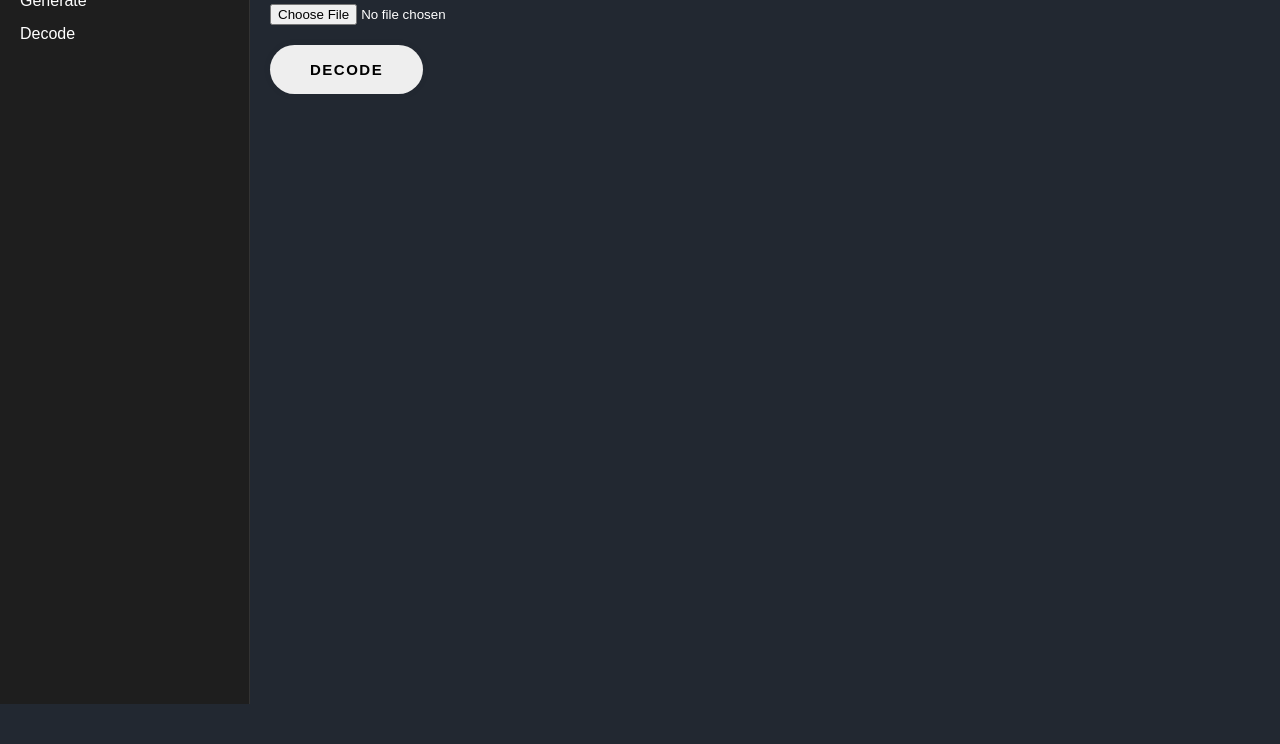
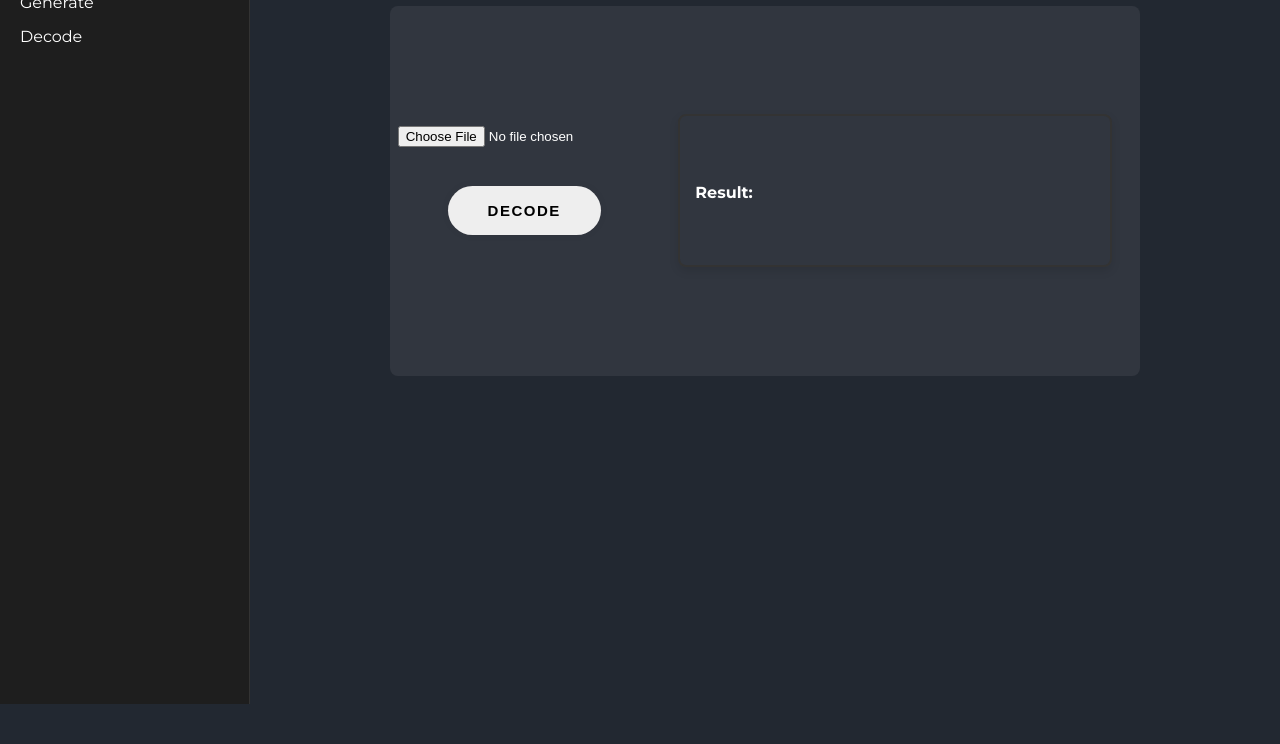
Before and after one commit to davidszatmari/QRCodeWebsite, a website: page views/decode.html in a window 1280 px wide. Shown: the part 96-840 px from the top of the page. Before the commit the page ends 800 px from the top, so only its background shows below. Drawn offline with Linux system fonts and the light colour scheme; files whose address does not match are found by name.

Commit message:
decode css

```diff
--- a/public/script_decode.js
+++ b/public/script_decode.js
@@ -1,6 +1,6 @@
 const form = document.getElementById("decodeForm");
 const message = document.getElementById("message");
-const result = document.getElementById("result");
+const result = document.getElementById("result-text");
 
 form.addEventListener("submit", async (e) => {
   e.preventDefault();
@@ -18,7 +18,7 @@ form.addEventListener("submit", async (e) => {
 
     if (response.ok) {
       message.textContent = "QR code decoded successfully!";
-      result.textContent = `Result: ${data.decodedText}`;
+      result.textContent = data.decodedText;
     } else {
       message.textContent =
         "Error: " + (data.error || "Failed to decode QR code.");
--- a/public/style.css
+++ b/public/style.css
@@ -10,12 +10,15 @@ body {
 }
 
 .side-panel {
+  position: fixed;
+  top: 0;
+  left: 0;
   width: 250px;
   background-color: #1e1e1e;
   padding: 20px;
   box-sizing: border-box;
   border-right: 1px solid #333;
-  height: auto;
+  height: 100vh;
   -webkit-user-select: none;
   -khtml-user-select: none;
   -moz-user-select: none;
@@ -34,8 +37,10 @@ h1 {
 }
 
 .main-content {
+  margin-left: 250px;
   flex-grow: 1;
   padding: 20px;
+  height: 100%;
 }
 
 .side-panel ul {
@@ -137,7 +142,8 @@ input:focus ~ .input-border {
   transition: 100ms;
 }
 
-#generate {
+#generate,
+#decode {
   display: flex;
   flex-direction: column;
   align-items: center;
@@ -162,6 +168,22 @@ input:focus ~ .input-border {
   box-shadow: 0px 4px 10px rgba(0, 0, 0, 0.1);
 }
 
+.result-content-decode {
+  display: flex;
+  margin: 20px;
+  max-width: 400px;
+  min-width: 400px;
+  min-height: 58px;
+  padding: 15px;
+  border: #333 solid 2px;
+  border-radius: 8px;
+  box-shadow: 0px 4px 10px rgba(0, 0, 0, 0.1);
+  flex-direction: column;
+  word-wrap: break-word;
+  overflow: hidden;
+  white-space: normal;
+}
+
 .first-section {
   display: flex;
   flex-direction: row;
@@ -173,6 +195,7 @@ input:focus ~ .input-border {
   margin-right: 120px;
   margin-left: 120px;
 }
+
 .file-upload-form {
   width: fit-content;
   height: fit-content;
@@ -283,4 +306,10 @@ input:focus ~ .input-border {
   -ms-user-select: none;
   -o-user-select: none;
   user-select: none;
+  margin-top: 40px;
+  margin-left: 10px;
 }
+
+.bold-text {
+  font-weight: bold;
+}
--- a/views/decode.html
+++ b/views/decode.html
@@ -5,6 +5,10 @@
     <meta name="viewport" content="width=device-width, initial-scale=1.0" />
     <title>Document</title>
     <link rel="stylesheet" href="/style.css" />
+    <link
+      href="https://fonts.googleapis.com/css2?family=Montserrat:ital,wght@0,100..900;1,100..900&display=swap"
+      rel="stylesheet"
+    />
   </head>
   <body>
     <div class="side-panel">
@@ -17,12 +21,19 @@
 
     <div class="main-content">
       <h1>Decode QR Code</h1>
-      <form id="decodeForm">
-        <input type="file" name="qrImage" accept="image/*" required /> <br />
-        <button class="btn" type="submit">Decode</button>
-      </form>
-      <p id="message" style="margin-top: 20px"></p>
-      <p id="result"></p>
+      <div class="first-section">
+        <form id="decodeForm">
+          <div id="decode">
+            <input type="file" name="qrImage" accept="image/*" /> <br />
+            <button class="btn" type="submit">Decode</button>
+          </div>
+        </form>
+        <div class="result-content-decode">
+          <p id="message" class="message"></p>
+          <p class="bold-text">Result:</p>
+          <p id="result-text"></p>
+        </div>
+      </div>
     </div>
 
     <script src="script_decode.js"></script>
```
